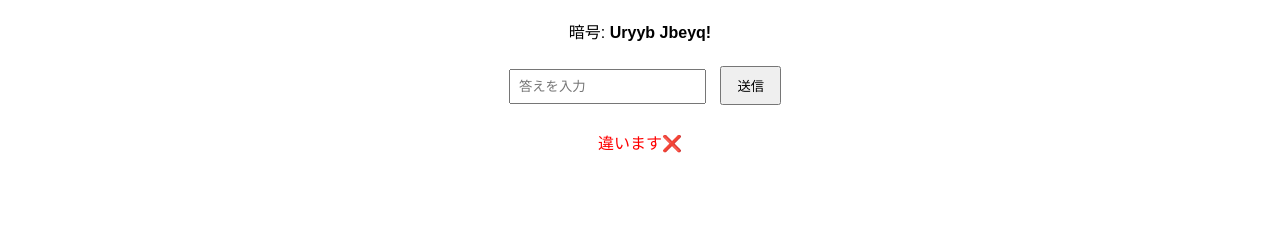
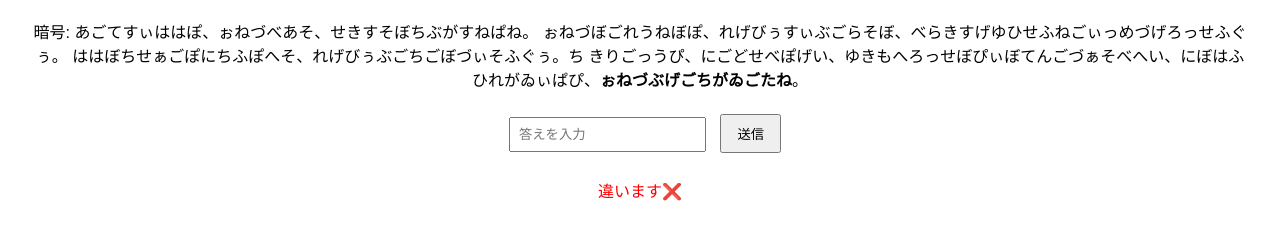
Before and after one commit to mikan599/cipher, a plain HTML site: page index.html in a window 1280 px wide. Both pictures are taken after a click on the button "送信". Shown: the part 98-338 px from the top of the page. Drawn offline with Linux system fonts and the light colour scheme.

Commit message:
Update index.html

```diff
--- a/index.html
+++ b/index.html
@@ -12,14 +12,17 @@
 </head>
 <body>
     <h1>暗号文を解読せよ！</h1>
-    <p>暗号: <strong>Uryyb Jbeyq!</strong></p>
+    <p>暗号: あごてすぃははぽ、ぉねづべあそ、せきすそぼちぶがすねぱね。
+ぉねづぼごれうねぼぽ、れげびぅすぃぶごらそぼ、べらきすげゆひせふねごぃっめづげろっせふぐぅ。
+ははぼちせぁごぽにちふぽへそ、れげびぅぶごちごぼづぃそふぐぅ。ち
+きりごっうぴ、にごどせべぽげい、ゆきもへろっせぼぴぃぼてんごづぁそべへい、にぼはふひれがゐぃぱぴ、<strong>ぉねづぶげごちがゐごたね</strong>。</p>
     <input type="text" id="answer" placeholder="答えを入力">
     <button onclick="checkAnswer()">送信</button>
     <p id="result"></p>
 
     <script>
         function checkAnswer() {
-            const correctAnswer = "Hello World";  // 正解
+            const correctAnswer = "わたしというこをもうけた";  // 正解
             const userAnswer = document.getElementById("answer").value;
             const result = document.getElementById("result");
 
```
